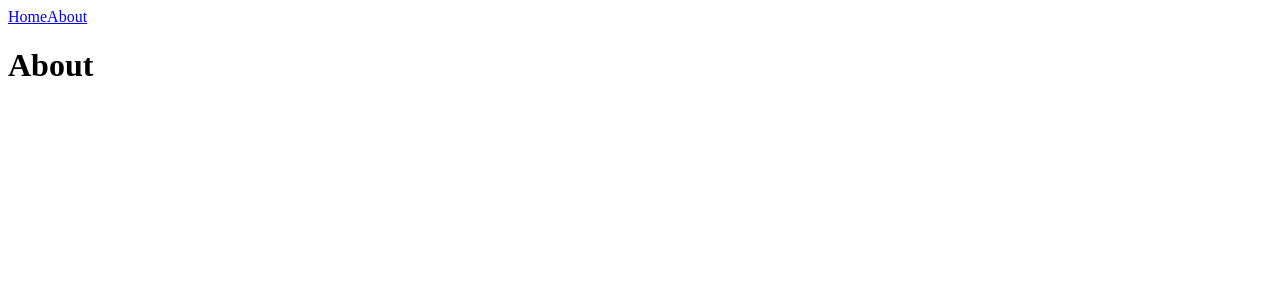
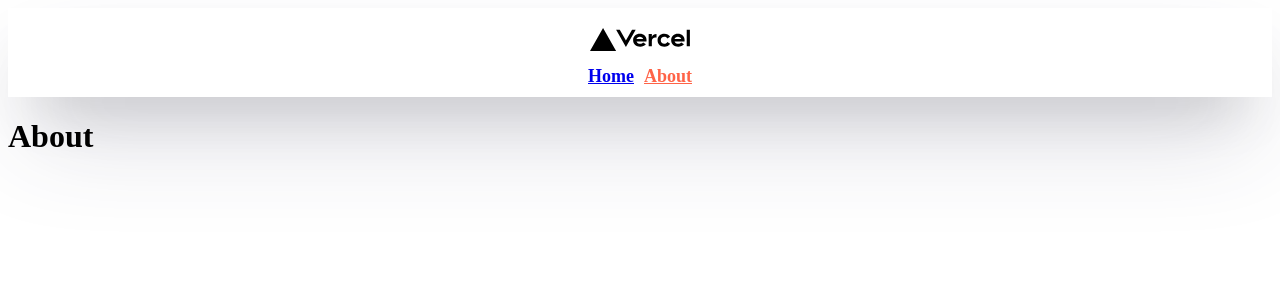
Before and after one commit to Yaerhee/nextjs-practice, a Next.js app: page /about in a window 1280 px wide. Shown: the top 300 px of the page. Built offline with nearby package versions, Linux system fonts and the light colour scheme.

Commit message:
navbar legacy - 디자인 수정

```diff
--- a/components/navbar.tsx
+++ b/components/navbar.tsx
@@ -7,22 +7,48 @@
 
     return (
         <nav>
-            {/* className 에 random text 를 추가해서 HTML return -> No Duplicates!! */}
-            <Link href="/" className={ router.pathname === "/" ? 'active' : '' }>
-                Home
-            {/* don't use <a> tag from 13 version! */}
-            </Link>
-            <Link href="/about" className={ router.pathname === "/about" ? 'active' : '' }>
-                About
-            </Link>
+            <img src="/vercel.svg"/>
+            <div>
+                {/* todo: legacyBehavior delete */}
+                <Link href="/" legacyBehavior>
+                    <a className={router.pathname === "/" ? "active" : ""}>Home</a>
+                </Link>
+                <Link href="/about" legacyBehavior>
+                    <a className={router.pathname === "/about" ? "active" : ""}>About</a>
+                </Link>
+            </div>
             <style jsx>{`
-              a {
-                text-decoration: none;
+              nav {
+                display: flex;
+                gap: 10px;
+                flex-direction: column;
+                align-items: center;
+                padding-top: 20px;
+                padding-bottom: 10px;
+                box-shadow: rgba(50, 50, 93, 0.25) 0px 50px 100px -20px,
+                rgba(0, 0, 0, 0.3) 0px 30px 60px -30px;
               }
+
+              img {
+                max-width: 100px;
+                margin-bottom: 5px;
+              }
+
+              nav a {
+                font-weight: 600;
+                font-size: 18px;
+              }
+
+              nav div {
+                display: flex;
+                gap: 10px;
+              }
+
               .active {
                 color: tomato;
               }
+
             `}</style>
         </nav>
-    )
+    );
 }
```
